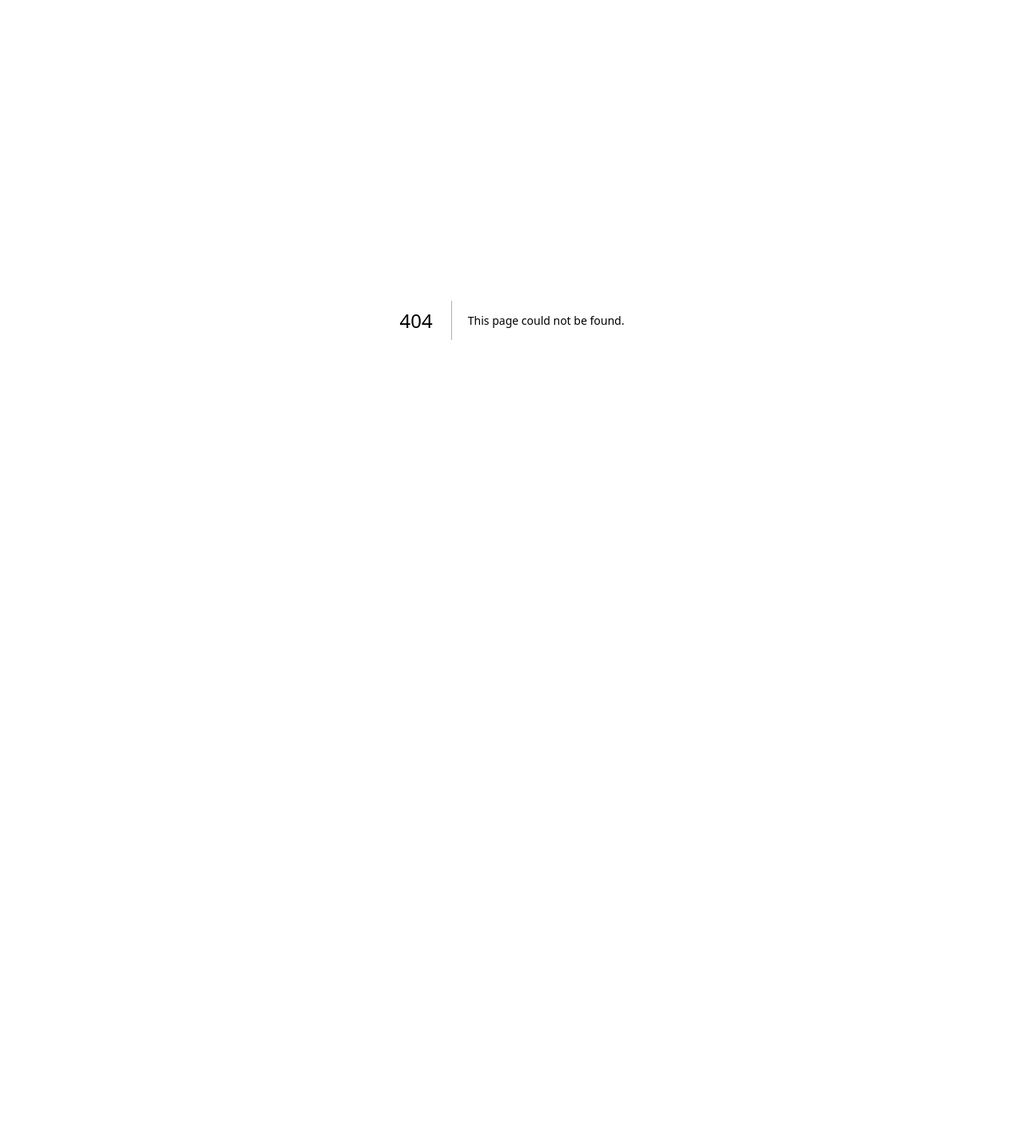
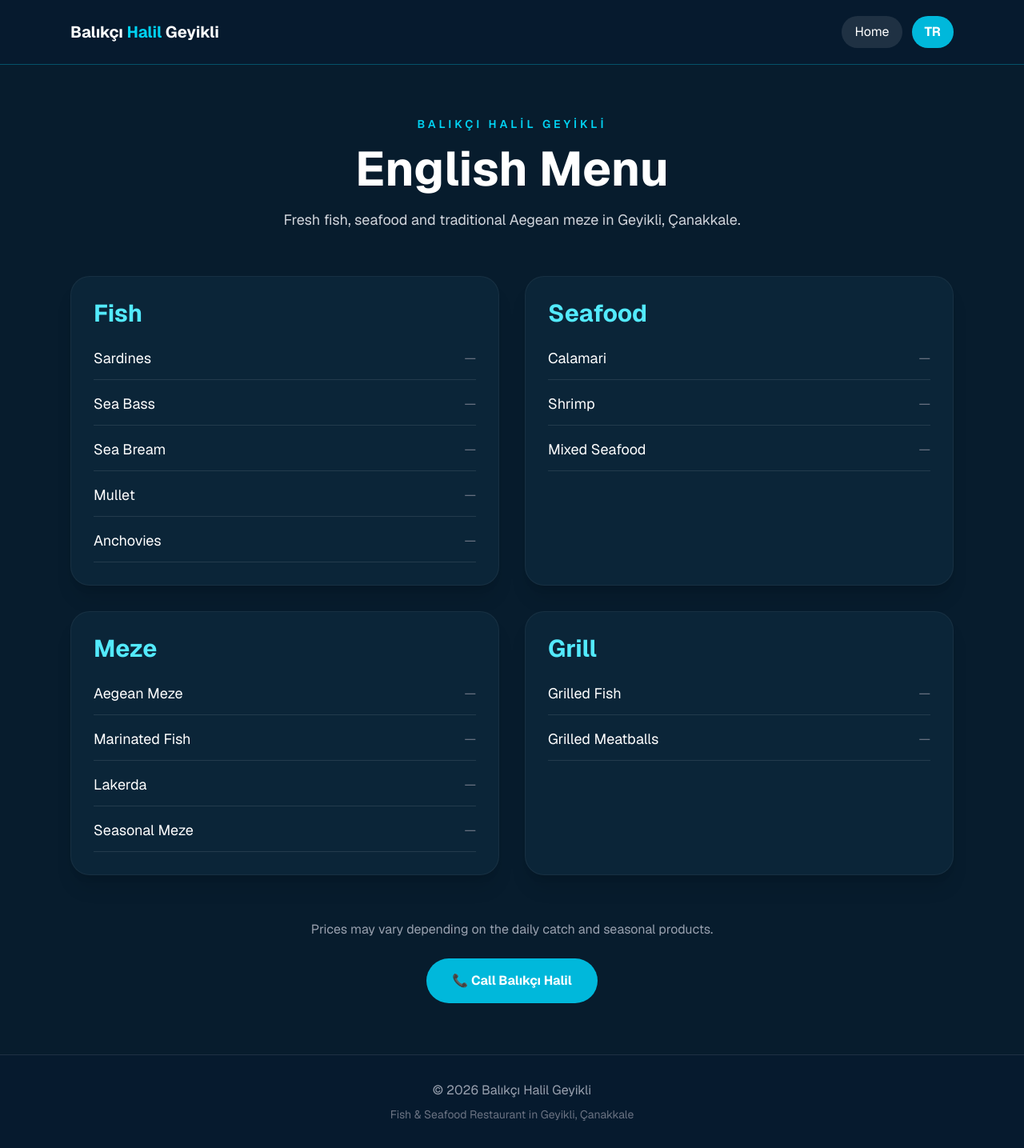
Before and after one commit to emresarper8-cpu/balikcihalilgeyikli, a Next.js app: page /en/menu in a window 1280 px wide. Before the commit this address had no page. Shown: the whole page at 80% size. Before the commit the page ends 800 px from the top, so only its background shows below. Built offline with nearby package versions, Linux system fonts and the light colour scheme.

Commit message:
en menu page eklendi

```diff
--- /dev/null
+++ b/app/en/menu/page.tsx
@@ -0,0 +1,181 @@
+import type { Metadata } from "next";
+
+export const metadata: Metadata = {
+  title: "English Menu | Fish & Seafood",
+  description:
+    "English menu of Balıkçı Halil Geyikli. Fresh fish, seafood, calamari, shrimp, meze and grilled dishes in Geyikli, Çanakkale.",
+  alternates: {
+    canonical: "/en/menu",
+  },
+  robots: {
+    index: true,
+    follow: true,
+  },
+  openGraph: {
+    title: "Balıkçı Halil Geyikli | English Menu",
+    description:
+      "Fresh fish, seafood, meze and grilled dishes in Geyikli, Çanakkale.",
+    url: "/en/menu",
+    siteName: "Balıkçı Halil Geyikli",
+    locale: "en_US",
+    type: "website",
+  },
+};
+
+const menuSections = [
+  {
+    title: "Fish",
+    items: [
+      "Sardines",
+      "Sea Bass",
+      "Sea Bream",
+      "Mullet",
+      "Anchovies",
+    ],
+  },
+  {
+    title: "Seafood",
+    items: [
+      "Calamari",
+      "Shrimp",
+      "Mixed Seafood",
+    ],
+  },
+  {
+    title: "Meze",
+    items: [
+      "Aegean Meze",
+      "Marinated Fish",
+      "Lakerda",
+      "Seasonal Meze",
+    ],
+  },
+  {
+    title: "Grill",
+    items: [
+      "Grilled Fish",
+      "Grilled Meatballs",
+    ],
+  },
+];
+
+export default function EnglishMenu() {
+  return (
+    <main className="min-h-screen bg-[#071c2d] text-white">
+
+      <header className="bg-[#061a2e] border-b border-cyan-400/30">
+        <div className="max-w-6xl mx-auto px-6 py-5 flex items-center justify-between">
+
+          <a
+            href="/en"
+            className="font-bold text-xl"
+          >
+            Balıkçı <span className="text-cyan-400">Halil</span> Geyikli
+          </a>
+
+          <div className="flex items-center gap-3">
+
+            <a
+              href="/en"
+              className="px-4 py-2 rounded-full bg-white/10 hover:bg-white/20 transition"
+            >
+              Home
+            </a>
+
+            <a
+              href="/"
+              className="px-4 py-2 rounded-full bg-cyan-500 hover:bg-cyan-600 transition font-bold"
+            >
+              TR
+            </a>
+
+          </div>
+
+        </div>
+      </header>
+
+      <section className="max-w-6xl mx-auto px-6 py-16">
+
+        <div className="text-center mb-14">
+
+          <p className="text-cyan-400 font-semibold tracking-[4px] text-sm">
+            BALIKÇI HALİL GEYİKLİ
+          </p>
+
+          <h1 className="text-4xl md:text-6xl font-bold mt-4">
+            English Menu
+          </h1>
+
+          <p className="text-gray-300 max-w-2xl mx-auto mt-5 text-lg">
+            Fresh fish, seafood and traditional Aegean meze in Geyikli,
+            Çanakkale.
+          </p>
+
+        </div>
+
+        <div className="grid md:grid-cols-2 gap-8">
+
+          {menuSections.map((section) => (
+            <section
+              key={section.title}
+              className="bg-[#0b2538] rounded-3xl p-7 shadow-xl border border-white/5"
+            >
+              <h2 className="text-3xl font-bold text-cyan-300 mb-6">
+                {section.title}
+              </h2>
+
+              <div className="space-y-4">
+
+                {section.items.map((item) => (
+                  <div
+                    key={item}
+                    className="flex items-center justify-between border-b border-white/10 pb-3"
+                  >
+                    <span className="text-lg">
+                      {item}
+                    </span>
+
+                    <span className="text-gray-500">
+                      —
+                    </span>
+                  </div>
+                ))}
+
+              </div>
+            </section>
+          ))}
+
+        </div>
+
+        <div className="text-center mt-14">
+
+          <p className="text-gray-400 mb-6">
+            Prices may vary depending on the daily catch and seasonal products.
+          </p>
+
+          <a
+            href="tel:+905433450017"
+            className="inline-block bg-cyan-500 hover:bg-cyan-600 px-8 py-4 rounded-full font-bold transition"
+          >
+            📞 Call Balıkçı Halil
+          </a>
+
+        </div>
+
+      </section>
+
+      <footer className="py-8 bg-[#061a2e] border-t border-white/10 text-center">
+
+        <p className="text-gray-400">
+          © {new Date().getFullYear()} Balıkçı Halil Geyikli
+        </p>
+
+        <p className="text-gray-500 text-sm mt-2">
+          Fish & Seafood Restaurant in Geyikli, Çanakkale
+        </p>
+
+      </footer>
+
+    </main>
+  );
+}
```
